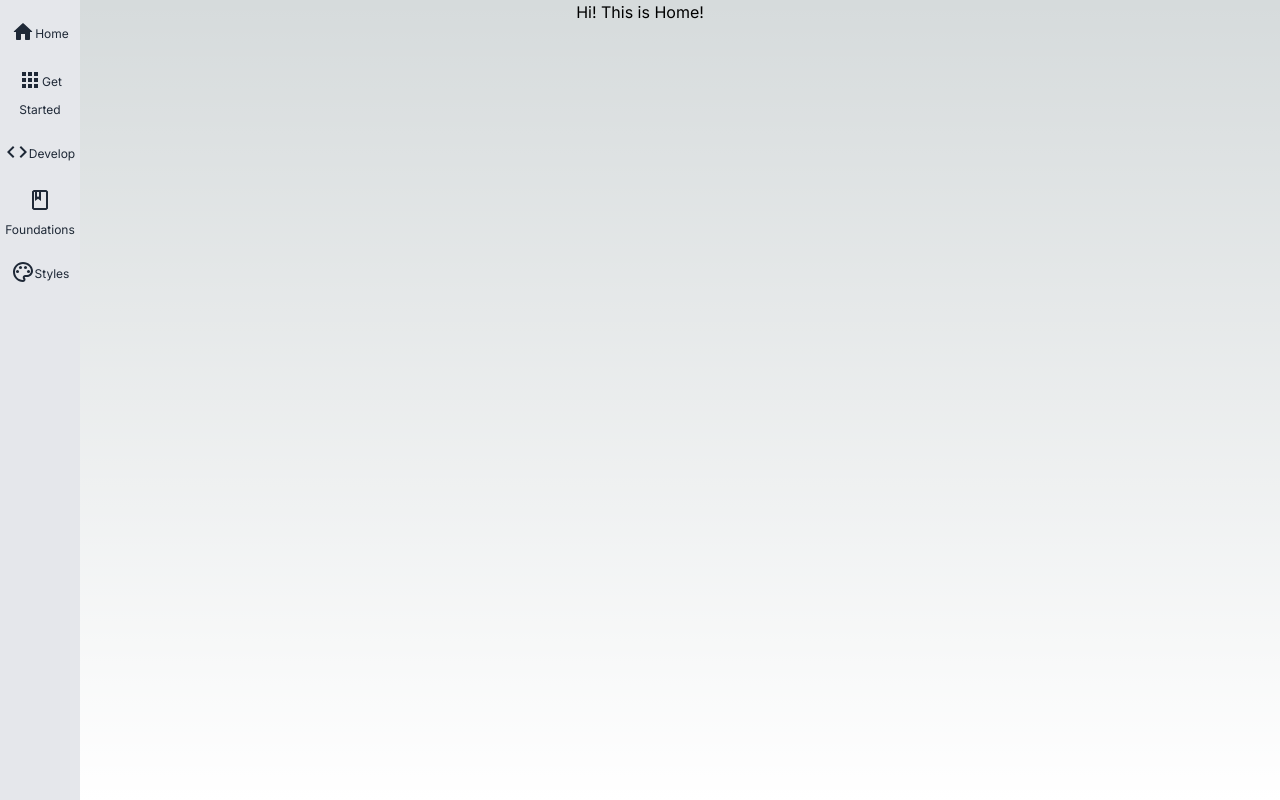
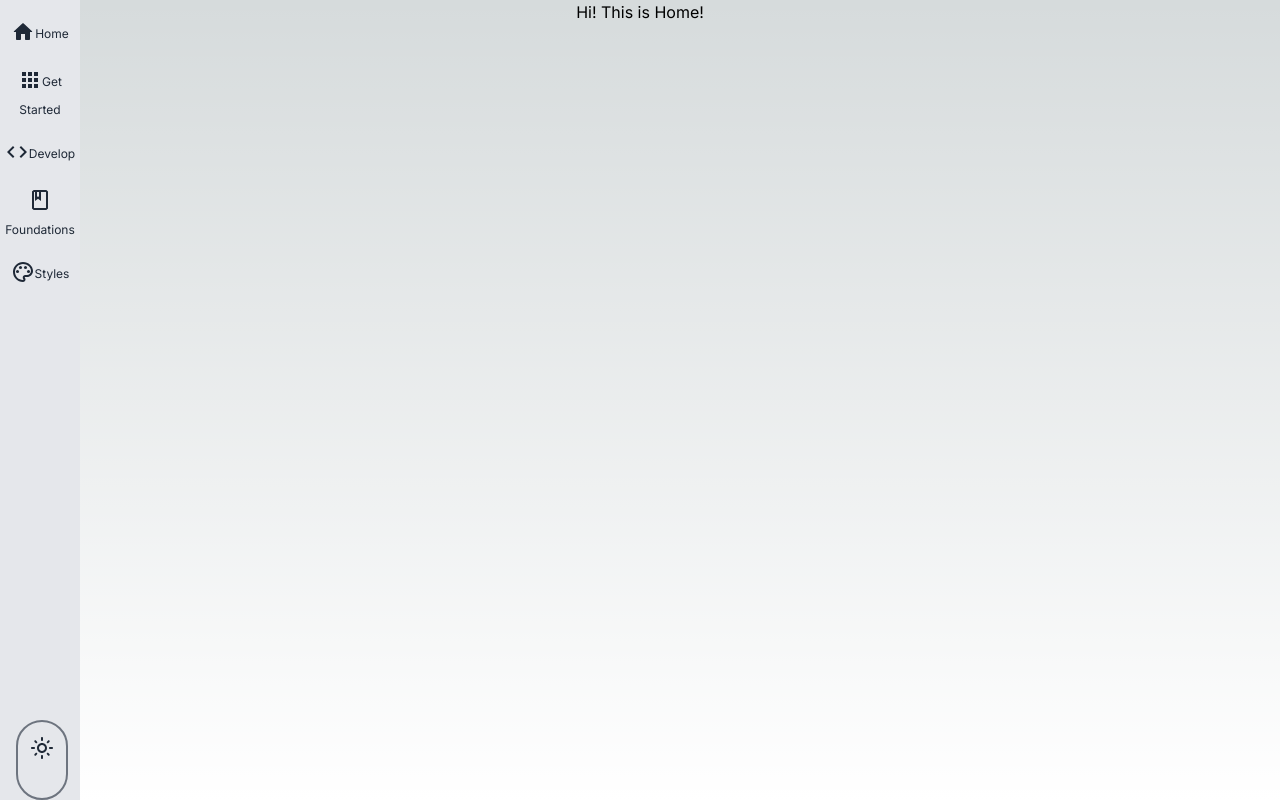
Before and after one commit to rhino-ty/back-office-nextjs-13-template, a Next.js app: page / in a window 1280 px wide. Built offline with nearby package versions, Linux system fonts and the light colour scheme.

Commit message:
fix: Expected server HTML to contain a matching 에러 해결
서버와 클라이언트의 HTML DOM이 맞지않다는 에러 발생, 그래서 DOM 자체를 없애는 것이 아닌 visible invisible 코드를 넣어 수정.

```diff
--- a/src/components/darkModeToggleButton.tsx
+++ b/src/components/darkModeToggleButton.tsx
@@ -25,28 +25,36 @@ export default function DarkModeToggleButton() {
   };
 
   return (
+    <div className="inline-flex items-center w-12 h-12 focus:outline-none rounded text-base mt-4">
       <button
+        className="rounded-full border-2 border-solid border-gray-800 p-3 border-opacity-60
+        dark:border-gray-200 dark:border-opacity-50 "
         type="button"
-      className="w-12 h-12"
         onClick={() => setTheme(theme === "dark" ? "light" : "dark")}
         onMouseEnter={handleMouseEnter}
         onMouseLeave={handleMouseLeave}
       >
         {/* 라이트모드 */}
-      {theme === "light" &&
-        (hovered ? (
-          <LightModeIcon className={color} />
+        {hovered ? (
+          <LightModeIcon
+            className={`${color} visible dark:invisible dark:w-0 dark:h-0 ease-in-out duration-100`}
+          />
         ) : (
-          <LightModeOutlinedIcon className={color} />
-        ))}
-
+          <LightModeOutlinedIcon
+            className={`${color} visible dark:invisible dark:w-0 dark:h-0 ease-in-out duration-100`}
+          />
+        )}
         {/* 다크모드 */}
-      {theme === "dark" &&
-        (hovered ? (
-          <DarkModeIcon className={color} />
+        {hovered ? (
+          <DarkModeIcon
+            className={`${color} invisible dark:visible dark:w-6 dark:h-6 w-0 h-0 ease-in-out duration-100`}
+          />
         ) : (
-          <DarkModeOutlinedIcon className={color} />
-        ))}
+          <DarkModeOutlinedIcon
+            className={`${color} invisible dark:visible dark:w-6 dark:h-6 w-0 h-0 ease-in-out duration-100`}
+          />
+        )}
       </button>
+    </div>
   );
 }
```
Lines whose indentation alone changed are shown as unchanged.
